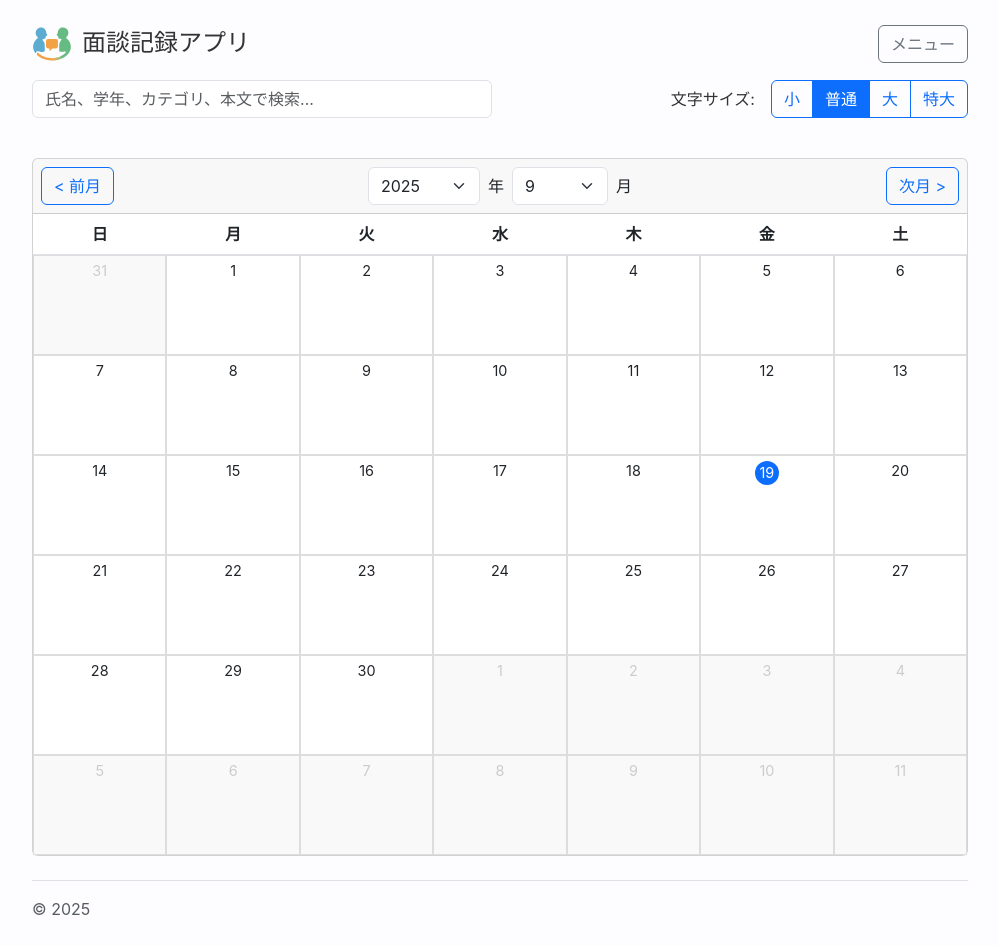
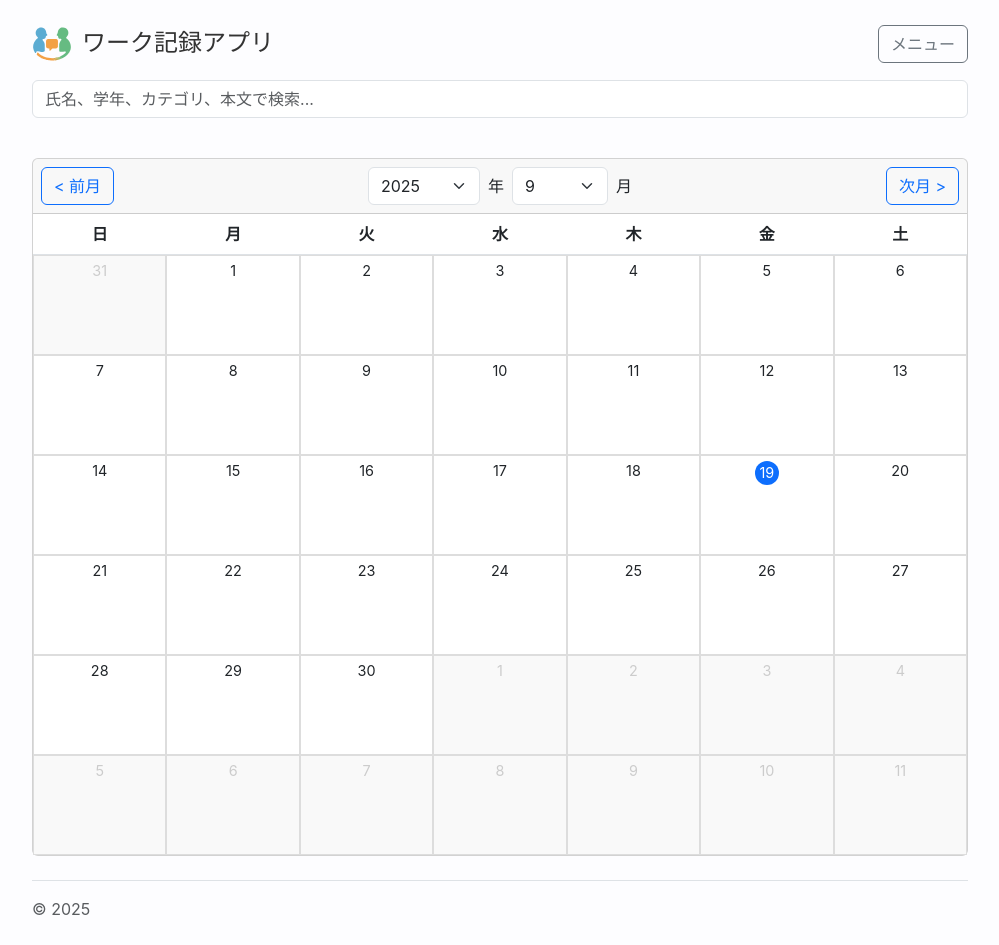
Before and after one commit to hiroki-jofu/work-log-app, a React (Create React App) app: page / in a window 1280 px wide. Shown: the whole page, without its empty margins (140-1139 px from the left). Built offline with nearby package versions, Linux system fonts and the light colour scheme.

Commit message:
feat: アプリ名の変更と文字サイズ変更機能の廃止

```diff
--- a/public/index.html
+++ b/public/index.html
@@ -24,7 +24,7 @@
       work correctly both with client-side routing and a non-root public URL.
       Learn how to configure a non-root public URL by running `npm run build`.
     -->
-    <title>面談記録アプリ</title>
+    <title>ワーク記録アプリ</title>
   </head>
   <body>
     <noscript>You need to enable JavaScript to run this app.</noscript>
--- a/src/App.tsx
+++ b/src/App.tsx
@@ -12,7 +12,6 @@ import { format } from 'date-fns';
 const MainApp: React.FC = () => {
   const [selectedDate, setSelectedDate] = useState<Date | null>(null);
   const [searchQuery, setSearchQuery] = useState('');
-  const [fontSize, setFontSize] = useState(16);
   const fileInputRef = useRef<HTMLInputElement>(null);
 
   const {
@@ -23,10 +22,6 @@ const MainApp: React.FC = () => {
     deleteAllInterviews,
     setInterviews,
   } = useInterviewStore();
-
-  useEffect(() => {
-    document.documentElement.style.fontSize = `${fontSize}px`;
-  }, [fontSize]);
 
   const filteredInterviews = useMemo(() => {
     if (!searchQuery) return interviews;
@@ -188,8 +183,6 @@ const MainApp: React.FC = () => {
       <Header
         searchQuery={searchQuery}
         onSearchChange={setSearchQuery}
-        fontSize={fontSize}
-        onFontSizeChange={setFontSize}
         onExportCsv={handleExportCsv}
         onBackupToFile={handleBackupToFile}
         onRestoreFromFile={handleRestoreFromFile}
--- a/src/components/Header.tsx
+++ b/src/components/Header.tsx
@@ -5,8 +5,6 @@ import mendanKirokuLogo from '../mendan-kiroku-logo.svg';
 interface HeaderProps {
   searchQuery: string;
   onSearchChange: (query: string) => void;
-  fontSize: number;
-  onFontSizeChange: (size: number) => void;
   onExportCsv: () => void;
   onBackupToFile: () => void;
   onRestoreFromFile: () => void;
@@ -16,8 +14,6 @@ interface HeaderProps {
 const Header: React.FC<HeaderProps> = ({
   searchQuery,
   onSearchChange,
-  fontSize,
-  onFontSizeChange,
   onExportCsv,
   onBackupToFile,
   onRestoreFromFile,
@@ -63,8 +59,8 @@ const Header: React.FC<HeaderProps> = ({
     <header className="pb-3 mb-4 app-header">
       <div className="d-flex justify-content-between align-items-center mb-3">
         <h1 className="fs-4 mb-0 app-title">
-          <img src={mendanKirokuLogo} alt="面談記録アプリ ロゴ" style={{ height: '40px', marginRight: '10px' }} />
-          面談記録アプリ
+          <img src={mendanKirokuLogo} alt="ワーク記録アプリ ロゴ" style={{ height: '40px', marginRight: '10px' }} />
+          ワーク記録アプリ
         </h1>
         <div className="position-relative" ref={menuRef}>
           <button className="btn btn-outline-secondary" onClick={() => setMenuOpen(!isMenuOpen)}>
@@ -93,7 +89,7 @@ const Header: React.FC<HeaderProps> = ({
       </div>
 
       <div className="row g-3 align-items-center">
-        <div className="col-md-6 position-relative">
+        <div className="col-md-12 position-relative">
           <input
             type="text"
             className="form-control"
@@ -111,15 +107,6 @@ const Header: React.FC<HeaderProps> = ({
             ></button>
           )}
         </div>
-        <div className="col-md-6 d-flex align-items-center justify-content-end">
-          <label className="form-label me-3 mb-0">文字サイズ:</label>
-          <div className="btn-group" role="group">
-            <button type="button" className={`btn btn-outline-primary ${fontSize === 14 ? 'active' : ''}`} onClick={() => onFontSizeChange(14)}>小</button>
-            <button type="button" className={`btn btn-outline-primary ${fontSize === 16 ? 'active' : ''}`} onClick={() => onFontSizeChange(16)}>普通</button>
-            <button type="button" className={`btn btn-outline-primary ${fontSize === 19 ? 'active' : ''}`} onClick={() => onFontSizeChange(19)}>大</button>
-            <button type="button" className={`btn btn-outline-primary ${fontSize === 22 ? 'active' : ''}`} onClick={() => onFontSizeChange(22)}>特大</button>
-          </div>
-        </div>
       </div>
     </header>
   );
```
Also changed, not shown: public/manifest.json, 2 other files (tests, documents, lock files or other folders).
